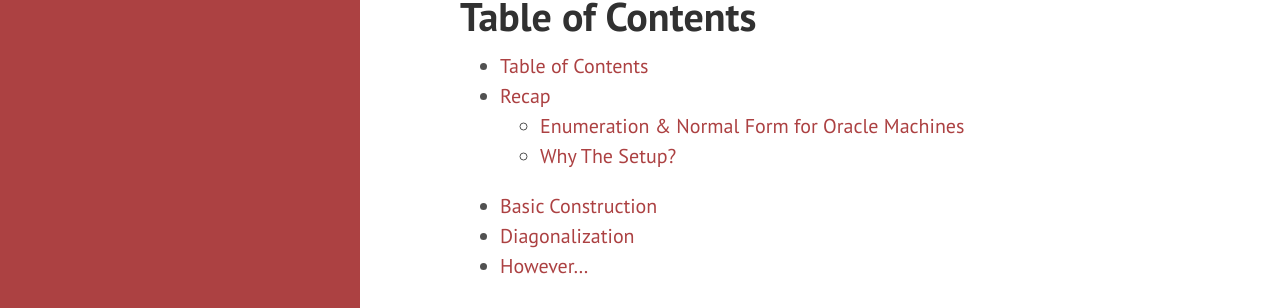
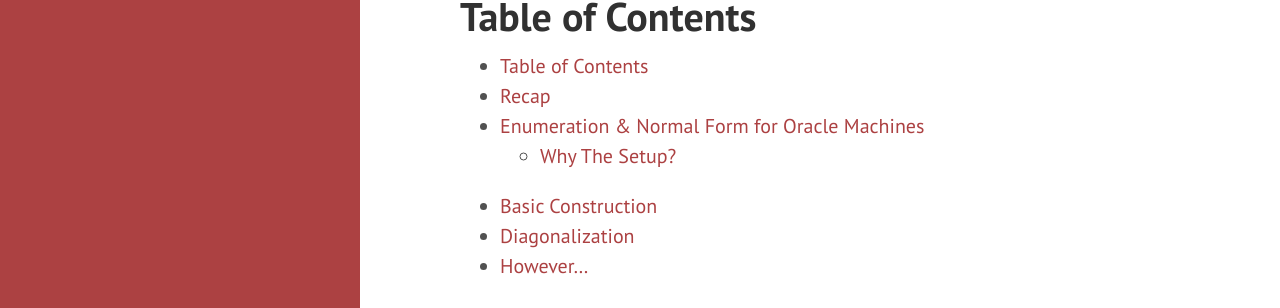
Before and after one commit to OneRaynyDay/oneraynyday.github.io, a Jekyll site: the page built from _posts/2019-03-23-Priority-Argument.md, in a window 1280 px wide and 900 px high. Shown: the part 116-424 px from the top of the window. Built offline with Jekyll 4.4.1, drawn with Linux system fonts in a browser that asks for light colours; formulas are drawn with MathJax 3.

Commit message:
Updating files

```diff
--- a/_posts/2019-03-23-Priority-Argument.md
+++ b/_posts/2019-03-23-Priority-Argument.md
@@ -22,7 +22,7 @@ This time, we will give an ambitious attempt to prove the famous **Post's Proble
 
 Since Turing reducibility allows us to ask arbitrary number of questions about $$x \in B$$. What sets are computable, now that we have this oracle? If $$B$$ is something boring like $$\mathbb{N}$$ or $$\emptyset$$, in which case it would output true or false always, then we intuitively would not add any complexity to recursive programs. However, if $$B$$ tells us whether $$\phi_e(x)\downarrow$$, for any $$e, x$$, then it gets a little more interesting.
 
-## Enumeration & Normal Form for Oracle Machines
+# Enumeration & Normal Form for Oracle Machines
 
 Recall that our previous theorem from Kleene ([here](https://oneraynyday.github.io/math/2019/02/06/Computability-Theory-Halting-Problem/#normal-form-and-enumeration-theorem)) that states the following:
 
```
